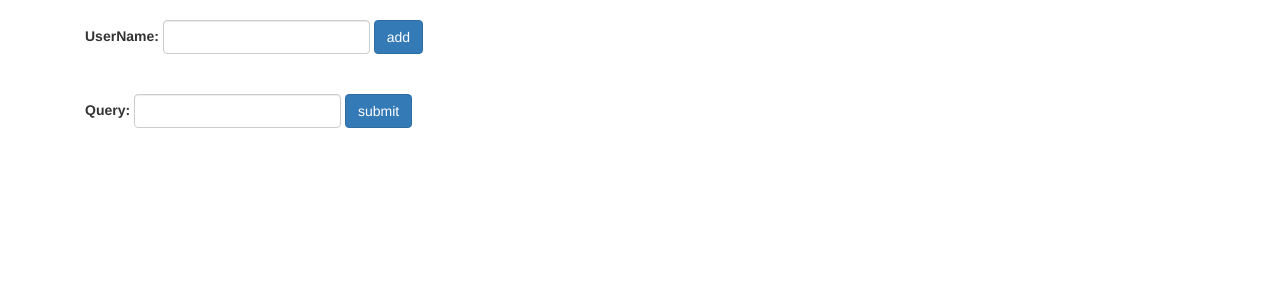
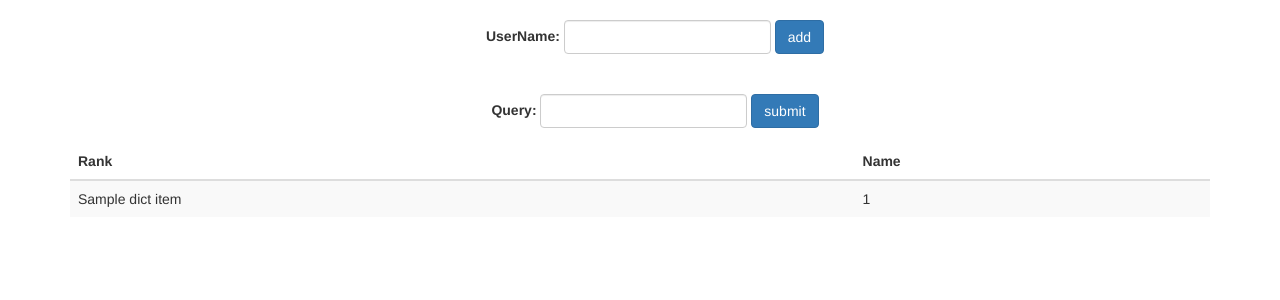
Before and after one commit to dasUtsav/social-champion-identification, a Flask app: template templates/form.html in a window 1280 px wide. Shown: the part 52-352 px from the top of the page. Run offline with Flask 2, Linux system fonts and the light colour scheme; the template is opened without the code that fills it: most values are stand-ins (such as "Sample title", 1, 10 or a date in 2020); parts of the project's set-up code (start-up, migrations or seed data) failed here and were passed over; some libraries are stand-ins or nearby versions.

Commit message:
Add Leaderboard

```diff
--- a/api.py
+++ b/api.py
@@ -1,6 +1,7 @@
 import json
 import mongo
 import pickle
+from operator import itemgetter
 from flask import Flask, request, render_template
 from twitter import Twitter
 from collections import namedtuple
@@ -37,13 +38,17 @@ def addProfile():
         'screen_name': tweet.screen_name
     }, True)
 
-    return profile
+    return render_template("form.html")
 
 @app.route('/rank', methods=['POST'])
 def getRank():
+    i = 1
     elasticConfig = config['elasticsearch']
     query = request.form['query']
     screen_names = mongo.usersCollection.find()
+    sorted_rank = []
+    rankings = []
+    sample = []
     for screen_name in screen_names:
         result = mongo.twitterCollection.find({'screen_name': screen_name['screen_name']})
         tweets = []
@@ -57,9 +62,16 @@ def getRank():
         topic_relevance = doc_topic_dist[id]
         ranking = Ranking(tweets, topic_relevance)
         ranking.rank()
-        print(ranking.dataframe.head())
+        temp = { 'name' : screen_name['screen_name'] , 'rank' : ranking.dataframe['rank'].mean() }
+        rankings.append(temp)
 
-    return query
+    rank_list = sorted(rankings, key=itemgetter('rank'), reverse=True)
+
+    for ele in rank_list:
+        ele['rank'] = i
+        i = i+1
+
+    return render_template("form.html",data = rank_list)
 
 if __name__ == '__main__':
     app.run(host='127.0.0.1', port=8000, debug=True)
--- a/templates/form.html
+++ b/templates/form.html
@@ -4,7 +4,7 @@
 {% block body %}
 
 
-<div class="form-group container">
+<div class="form-group container text-center">
     <form action="http://localhost:8000/addprofile" method="post"  class="form-inline">
         <label for="profile">UserName:</label>
         <input class="form-control" name="profile" type="text">
@@ -17,7 +17,27 @@
         <input type="submit" value="submit" class="btn btn-primary">
     </form>
 </div>
+{% if data is defined %}
+    <table class="table table-striped">
+        <thead>
+        <tr>
+            <th>Rank</th>
+            <th>Name</th>
+        </tr>
+        </thead>
+        <tbody>
 
 
+            {% for dict_item in data %}
+        <tr>
+            <td>{{dict_item['name']}}</td>
+            <td>{{dict_item['rank']}}</td>
+        </tr>
+            {% endfor %}
+        </tbody>
+    </table>
+{% else %}
+    <h1>Please Enter a query</h1>
+{% endif %}
 
 {% endblock %}
--- a/templates/index.html
+++ b/templates/index.html
@@ -13,7 +13,9 @@
 
     {% include 'includes/nav_bar.html' %}
     <div class="container">
-        {% block body %}{% endblock %}
+        {% block body %}
+
+        {% endblock %}
     </div>
 
     <script src="https://maxcdn.bootstrapcdn.com/bootstrap/4.0.0-beta.3/js/bootstrap.min.js"></script>
```
